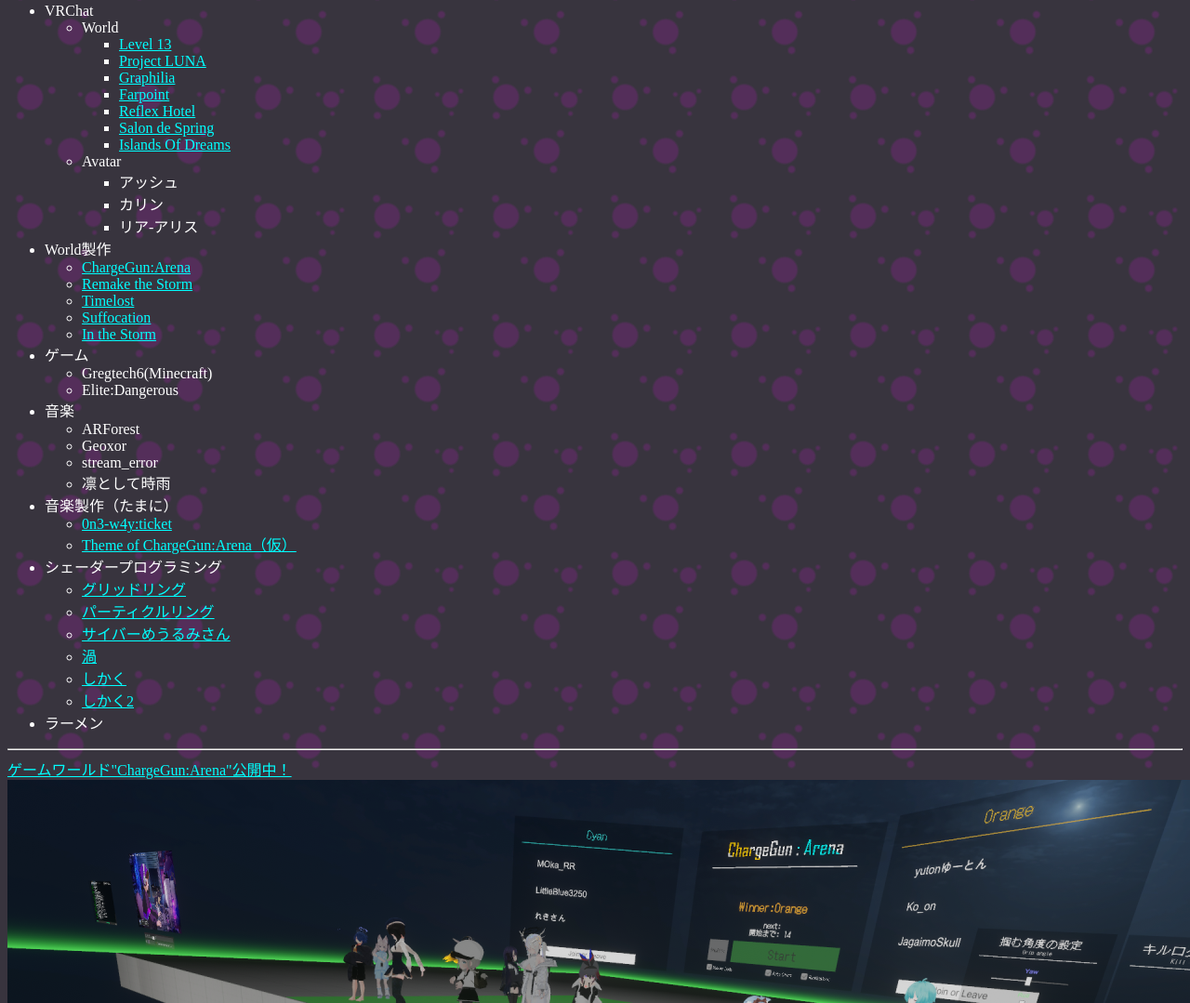
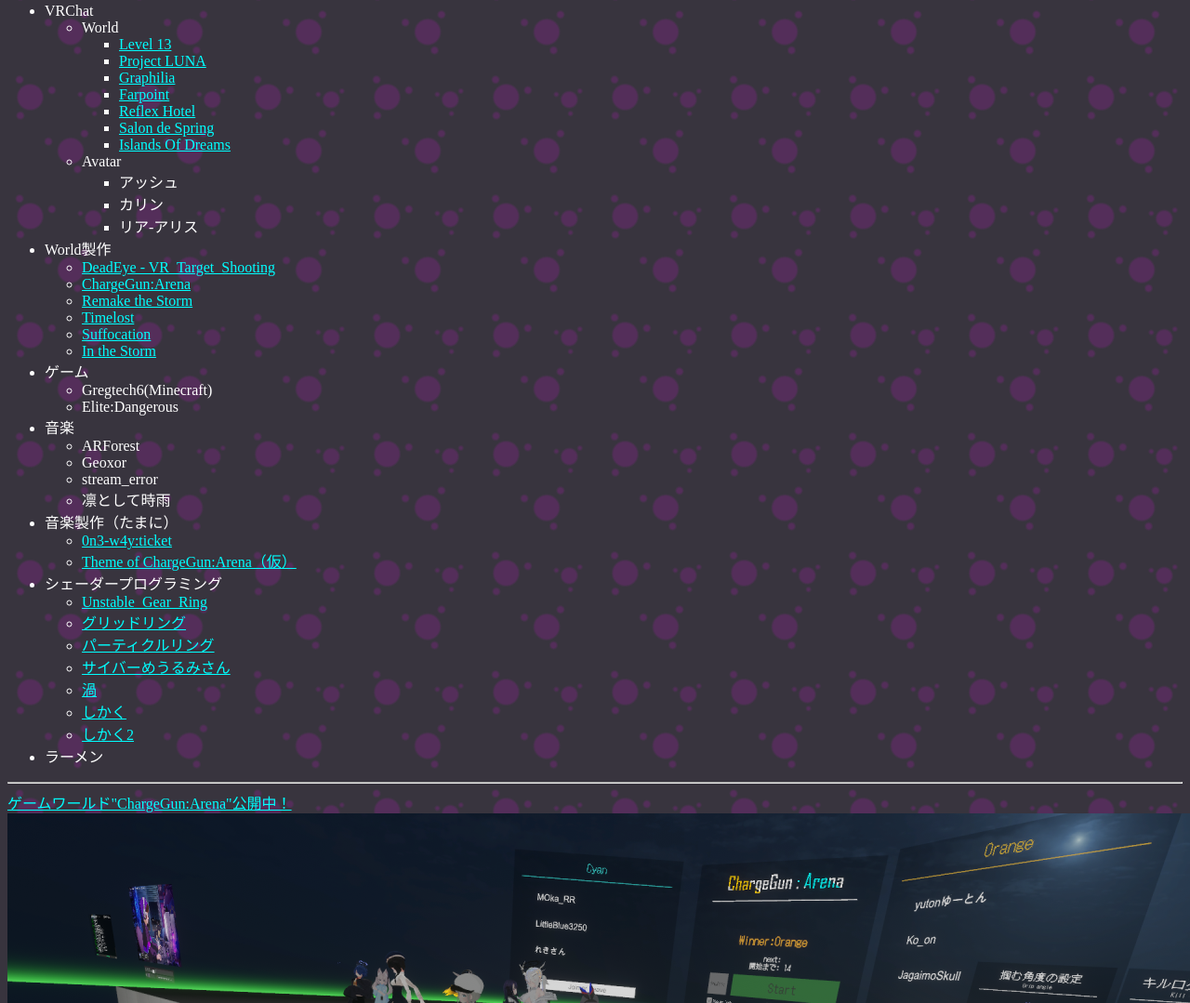
Before and after one commit to pluslatte/pluslatte.github.io, a plain HTML site: page index.html in a window 1280 px wide. Shown: the part 1466-2545 px from the top of the page at 93% size. Drawn offline with nearby package versions, Linux system fonts and the light colour scheme.

Commit message:
新作の情報を追加

```diff
--- a/index.html
+++ b/index.html
@@ -81,6 +81,7 @@
         </li>
         <li>World製作
             <ul>
+                <li><a href="https://vrchat.com/home/world/wrld_eca244c7-8514-4d5b-a076-8deceeaf5d7b">DeadEye - VR_Target_Shooting</a></li>
                 <li><a href="https://vrchat.com/home/world/wrld_62f7a073-fbaa-465b-8807-77445a4932fc">ChargeGun:Arena</a></li>
                 <li><a href="https://vrchat.com/home/world/wrld_efa761b2-0fae-42bc-974d-250b5df995f2">Remake the Storm</a></li>
                 <li><a href="https://vrchat.com/home/world/wrld_78216bd4-c921-44ea-9921-3ca74272ecb0">Timelost</a></li>
@@ -110,6 +111,7 @@
 	    </li>
         <li>シェーダープログラミング</li>
             <ul>
+                <li><a href="https://debrisfield.booth.pm/items/4807989">Unstable_Gear_Ring</a></li>
                 <li><a href="https://debrisfield.booth.pm/items/4516546">グリッドリング</a></li>
                 <li><a href="https://twitter.com/21pleiades/status/1636234323853733890?s=20">パーティクルリング</a></li>
                 <li><a href="https://virtualkemomimi.net/notes/9braaa34at">サイバーめうるみさん</a></li>
```
